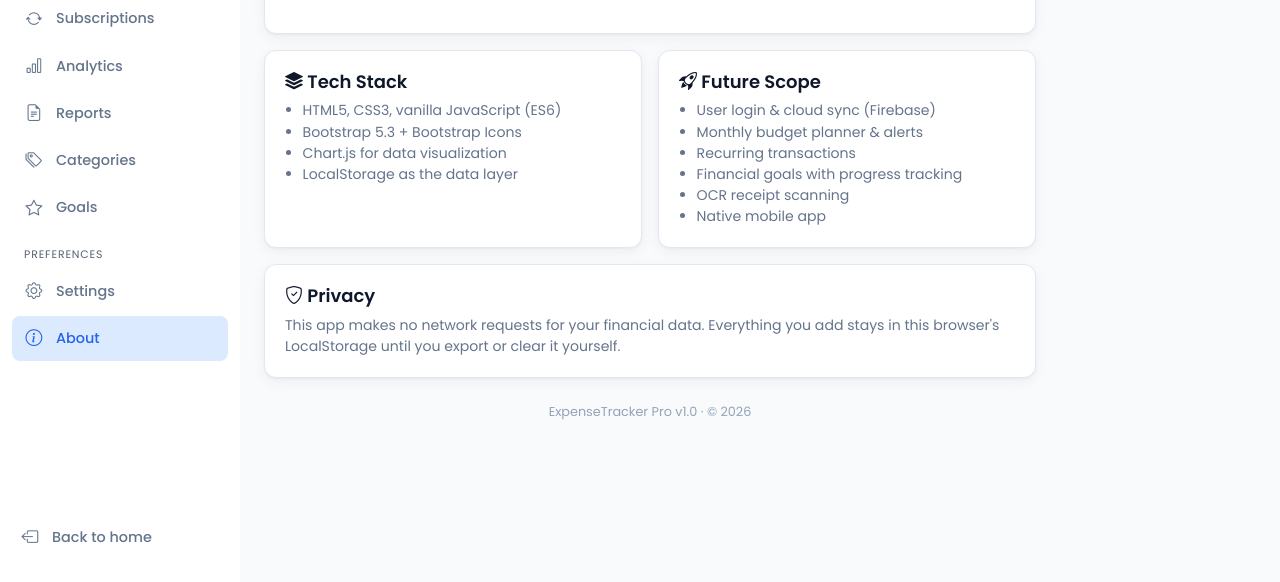
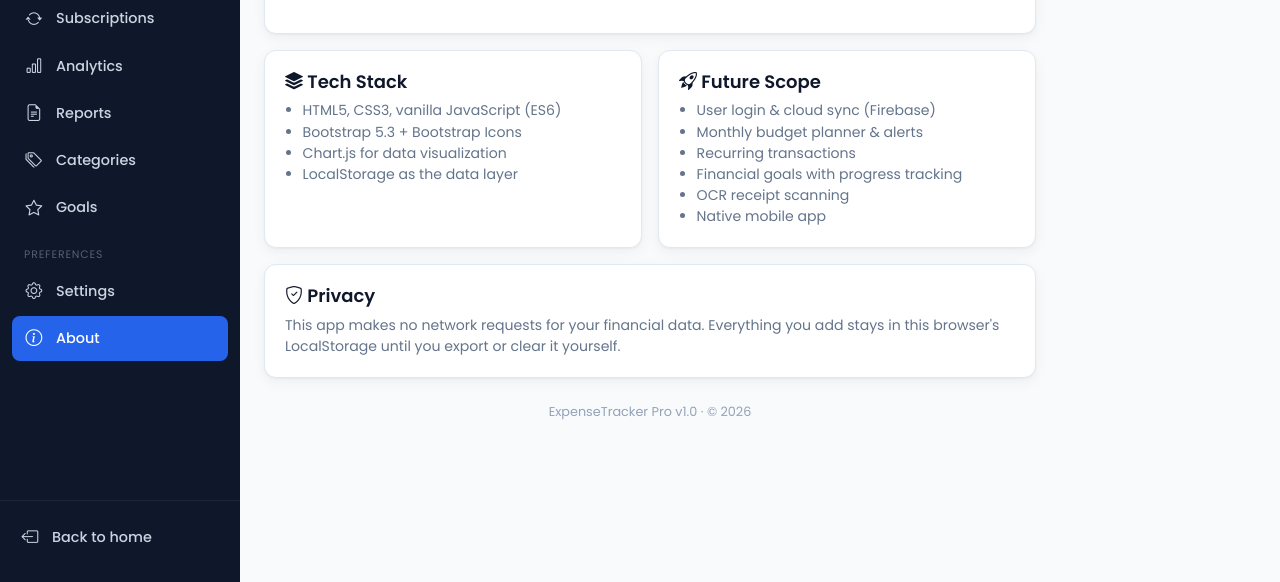
Before and after one commit to hiteshkumarrj31/ExpenseTracker-Pro, a plain HTML site: page pages/about.html in a window 1280 px wide. Shown: the part 218-800 px from the top of the page. Drawn offline with nearby package versions, Linux system fonts and the light colour scheme.

Commit message:
Revert sidebar to dark theme and fix menu scrollbar styling

```diff
--- /dev/null
+++ b/BingSiteAuth.xml
@@ -0,0 +1,4 @@
+<?xml version="1.0"?>
+<users>
+	<user>CB6F8014281A58314CC294DFF1F79D81</user>
+</users>
--- a/css/style.css
+++ b/css/style.css
@@ -76,7 +76,7 @@ a:focus-visible, button:focus-visible, input:focus-visible, select:focus-visible
 .sidebar-brand .name {
   font-family: var(--font-display);
   font-weight: 600;
-  color: var(--color-text);
+  color: #fff;
   font-size: 1rem;
   line-height: 1.1;
 }
@@ -109,10 +109,25 @@ a:focus-visible, button:focus-visible, input:focus-visible, select:focus-visible
   transition: background var(--transition), color var(--transition);
 }
 .sidebar-link i { font-size: 1.05rem; width: 20px; text-align: center; }
-.sidebar-link:hover { background: var(--sidebar-hover); color: var(--color-text); }
+.sidebar-link:hover { background: var(--sidebar-hover); color: #fff; }
 .sidebar-link.active {
-  background: var(--color-primary-light);
-  color: var(--color-primary);
+  background: var(--color-primary);
+  color: #fff;
+}
+
+/* Sidebar Scrollbar */
+.sidebar-nav::-webkit-scrollbar {
+  width: 6px;
+}
+.sidebar-nav::-webkit-scrollbar-track {
+  background: transparent;
+}
+.sidebar-nav::-webkit-scrollbar-thumb {
+  background: rgba(255, 255, 255, 0.15);
+  border-radius: 10px;
+}
+.sidebar-nav::-webkit-scrollbar-thumb:hover {
+  background: rgba(255, 255, 255, 0.25);
 }
 
 .sidebar-footer {
--- a/css/variables.css
+++ b/css/variables.css
@@ -28,10 +28,10 @@
   --bs-border-color: var(--color-border);
 
   /* Sidebar */
-  --sidebar-bg: var(--color-surface);
-  --sidebar-text: var(--color-text-muted);
-  --sidebar-text-active: var(--color-primary);
-  --sidebar-hover: var(--color-bg);
+  --sidebar-bg: #0F172A;
+  --sidebar-text: #CBD5E1;
+  --sidebar-text-active: #FFFFFF;
+  --sidebar-hover: #1E293B;
 
   /* Typography */
   --font-display: 'Poppins', sans-serif;
@@ -74,8 +74,8 @@
   --color-danger-light: #2E1518;
   --color-warning-light: #2C2110;
 
-  --sidebar-bg: var(--color-surface);
-  --sidebar-hover: var(--color-bg);
+  --sidebar-bg: #070C16;
+  --sidebar-hover: #131B2E;
 
   --shadow-card: 0 1px 2px rgba(0, 0, 0, 0.2), 0 4px 14px rgba(0, 0, 0, 0.3);
   --shadow-card-hover: 0 8px 24px rgba(0, 0, 0, 0.4);
```
Also changed, not shown: googled6f1a3b24fd58ef6.html (added, +1 -0 lines).
